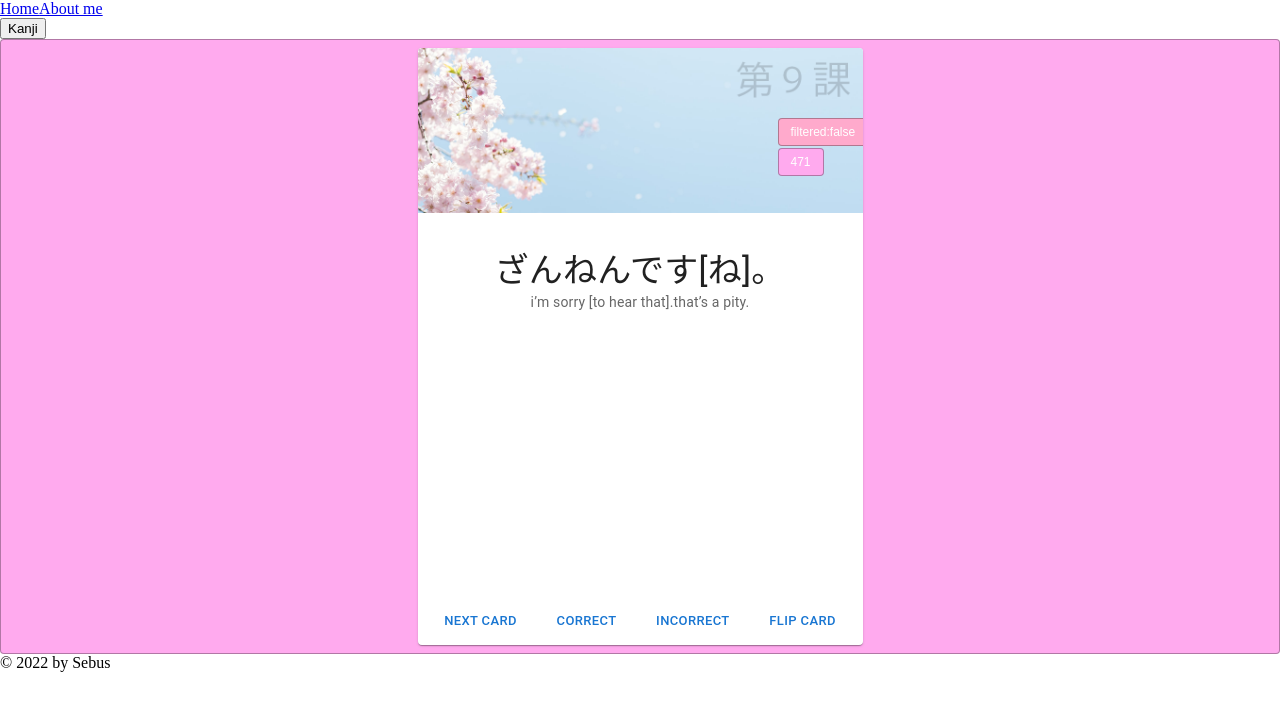
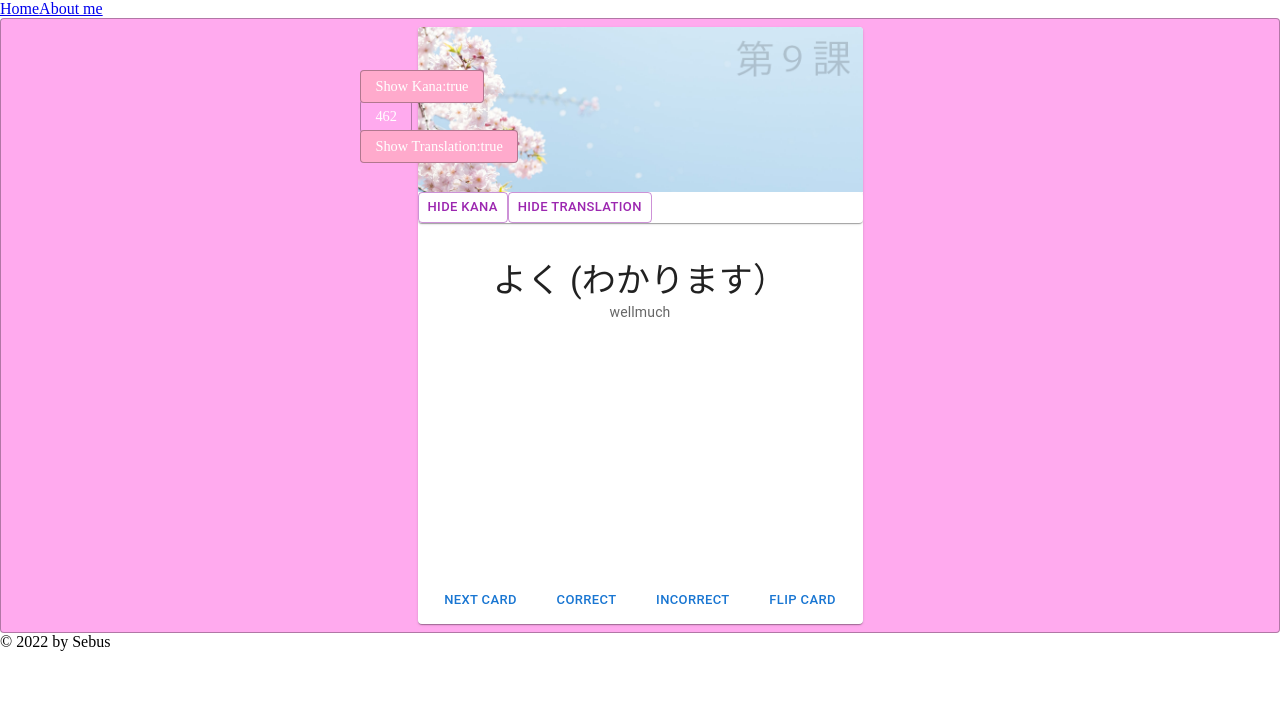
Before and after one commit to sebuzz/nf-capstone, a Next.js app: page / in a window 1280 px wide. Shown: the top 710 px of the page. Built offline with nearby package versions, Linux system fonts and the light colour scheme.

Commit message:
feat: Drawer menu (#18)
* feat: filter menu (still static)

* fix: reimplement filter logic

```diff
--- a/package.json
+++ b/package.json
@@ -25,6 +25,7 @@
   "dependencies": {
     "@emotion/react": "^11.7.1",
     "@emotion/styled": "^11.6.0",
+    "@mui/icons-material": "^5.3.1",
     "@mui/material": "^5.3.1",
     "axios": "0.24.0",
     "cheerio": "^1.0.0-rc.10",
--- a/src/atoms/div/styled.js
+++ b/src/atoms/div/styled.js
@@ -10,14 +10,6 @@ const StyledDiv = styled.div`
 	background: #fae;
 	color: #000;
 	font-size: 1em;
-
-	&:hover {
-		background: #d8b;
-	}
-
-	&:active {
-		background: #bad;
-	}
 `;
 
 export default StyledDiv;
--- /dev/null
+++ b/src/atoms/translation-holder/index.jsx
@@ -0,0 +1,15 @@
+import React from "react";
+import StyledTranslationHolder from "./styled";
+
+/**
+ *
+ * @param {React.ReactNode} children
+ * @param {React.HTMLAttributes<HTMLButtonElement>} props
+ * @return {JSX.Element}
+ * @constructor
+ */
+const TranslationHolder = ({ children, ...props }) => {
+	return <StyledTranslationHolder {...props}>{children}</StyledTranslationHolder>;
+};
+
+export default TranslationHolder;
--- /dev/null
+++ b/src/atoms/translation-holder/styled.js
@@ -0,0 +1,26 @@
+import styled from "@emotion/styled";
+import { pxToRem } from "../../ions/utils/unit";
+
+const StyledTranslationHolder = styled.div`
+	display: flex;
+	position: absolute;
+	top: ${pxToRem(130)};
+	left: ${pxToRem(360)};
+	justify-content: center;
+	padding: 0.5em 1em;
+	border: 1px solid rgba(0, 0, 0, 0.3);
+	border-radius: ${pxToRem(4)};
+	background: #fac;
+	color: #fff;
+	font-size: 0.9em;
+
+	&:hover {
+		background: #fac;
+	}
+
+	&:active {
+		background: #fac;
+	}
+`;
+
+export default StyledTranslationHolder;
--- a/src/ions/store/store.jsx
+++ b/src/ions/store/store.jsx
@@ -12,32 +12,39 @@ const useStore = create(set => ({
 	},
 	lessonData: [],
 	filteredData: [],
-	filtered: false,
-	toggleFiltered: () => {
+
+	showKana: true,
+	showTranslation: true,
+	toggleField: type => {
 		set(
 			produce(state => {
-				state.filtered = !state.filtered;
+				state[type] = !state[type];
+				if (type === "showKana") {
+					state.filteredData = state.showKana
+						? state.lessonData
+						: state.lessonData.filter(word => word.kanji.length > 0);
+				}
 			})
 		);
 	},
-	setFilter: type => {
-		set(state => {
-			const clone = [...state.lessonData];
-
-			if (type === "kanji") {
-				const kanjiFilter = clone.filter(word => word.kanji.length > 0);
-				return {
-					filteredData: kanjiFilter,
-				};
-			} else {
-				return {
-					filteredData: clone,
-				};
-			}
-		});
-	},
+	// MAYBE needed to filter
+	// setFilter: type => {
+	// 	set(state => {
+	// 		switch (type) {
+	// 			case "kanji":
+	// 				return {
+	// 					filteredData: state.lessonData.filter(word => word.kanji.length > 0),
+	// 				};
+	//
+	// 			default:
+	// 				return {
+	// 					filteredData: state.lessonData,
+	// 				};
+	// 		}
+	// 	});
+	// },
 	setLessonData: lessonData => {
-		set(() => ({ lessonData: lessonData }));
+		set(() => ({ lessonData, filteredData: lessonData }));
 		//console.log("lessonData:", lessonData);
 	},
 
--- a/src/molecules/card-footer/index.jsx
+++ b/src/molecules/card-footer/index.jsx
@@ -4,22 +4,14 @@ import * as React from "react";
 import Stack from "@mui/material/Stack";
 import randomCardNumber from "../../ions/utils/randomCardNumber";
 
-const CardFooter = ({ ...props }) => {
-	//const setCurrentCard = useStore(state => state.setCurrentCard);
-	//const lessonData = useStore(state => state.lessonData);
-	const { lessonData, filteredData, filtered, setCurrentCard } = useStore(state => state);
-	//const filtered = useStore(state => state.filtered);
+const CardFooter = () => {
+	const setCurrentCard = useStore(state => state.setCurrentCard);
+	const filteredData = useStore(state => state.filteredData);
 
 	const nextCard = () => {
-		if (!filtered) {
-			const currentCardNo = lessonData[randomCardNumber(lessonData.length - 1)];
-			console.log("currentCardNo:", currentCardNo);
-			setCurrentCard(currentCardNo);
-		} else {
-			const currentCardNo = filteredData[randomCardNumber(filteredData.length - 1)];
-			console.log("currentCardNo:", currentCardNo);
-			setCurrentCard(currentCardNo);
-		}
+		const randomCard = filteredData[randomCardNumber(filteredData.length - 1)];
+		console.log("currentCardNo:", randomCard);
+		setCurrentCard(randomCard);
 	};
 	return (
 		<CardActions>
--- a/src/molecules/card-header/index.jsx
+++ b/src/molecules/card-header/index.jsx
@@ -3,10 +3,14 @@ import * as React from "react";
 import useStore from "../../ions/store/store";
 import VocabularyNoHolder from "../../atoms/vocabulary-no-holder";
 import FilteredHolder from "../../atoms/filtered-holder";
+import TranslationHolder from "../../atoms/translation-holder";
+import MenuDrawer from "../menu-drawer";
 
 const CardHeader = ({ ...props }) => {
-	//const currentCard = useStore(state => state.currentCard);
-	const { currentCard, filtered } = useStore(state => state);
+	const currentCard = useStore(state => state.currentCard);
+	const showKana = useStore(state => state.showKana);
+	const showTranslation = useStore(state => state.showTranslation);
+
 	return (
 		<>
 			<CardMedia
@@ -16,8 +20,13 @@ const CardHeader = ({ ...props }) => {
 				image="/images/flashcard.png"
 				alt={props.lesson}
 			/>
-			<VocabularyNoHolder>{currentCard?.vocabularyNo}</VocabularyNoHolder>
-			<FilteredHolder>{`filtered:${filtered}`}</FilteredHolder>
+
+			<div>
+				<VocabularyNoHolder>{currentCard?.vocabularyNo}</VocabularyNoHolder>
+				<FilteredHolder>{`Show Kana:${showKana}`}</FilteredHolder>
+				<TranslationHolder>{`Show Translation:${showTranslation}`}</TranslationHolder>
+			</div>
+			<MenuDrawer />
 		</>
 	);
 };
--- a/src/molecules/card-main-area/index.jsx
+++ b/src/molecules/card-main-area/index.jsx
@@ -5,40 +5,28 @@ import * as React from "react";
 import useStore from "../../ions/store/store";
 
 const CardMainArea = ({ ...props }) => {
-	const filtered = useStore(store => store.filtered);
-	if (!filtered) {
+	const showKana = useStore(store => store.showKana);
+	const showTranslation = useStore(store => store.showTranslation);
+
 	return (
 		<Stack justifyContent="center" alignItems="center" spacing={2}>
 			<CardContent>
 				<Typography gutterBottom align="center" variant="h2" component="div">
 					{props.kanji}
 				</Typography>
+				{showKana && (
 					<Typography align="center" variant="h4" component="div">
 						{props.word}
 					</Typography>
+				)}
+				{showTranslation && (
 					<Typography align="center" variant="body2" color="text.secondary">
 						{props.meaning}
 					</Typography>
+				)}
 			</CardContent>
 		</Stack>
 	);
-	} else {
-		return (
-			<Stack justifyContent="center" alignItems="center" spacing={2}>
-				<CardContent>
-					<Typography gutterBottom align="center" variant="h2" component="div">
-						{props.kanji}
-					</Typography>
-					<Typography align="center" variant="h4" component="div">
-						&nbsp;
-					</Typography>
-					<Typography align="center" variant="body2" color="text.secondary">
-						{props.meaning}
-					</Typography>
-				</CardContent>
-			</Stack>
-		);
-	}
 };
 
 export default CardMainArea;
--- /dev/null
+++ b/src/molecules/menu-drawer/index.jsx
@@ -0,0 +1,47 @@
+import * as React from "react";
+import useStore from "../../ions/store/store";
+
+import Paper from "@mui/material/Paper";
+import Stack from "@mui/material/Stack";
+import { Button } from "@mui/material";
+
+const MenuDrawer = () => {
+	const showKana = useStore(store => store.showKana);
+	const showTranslation = useStore(store => store.showTranslation);
+	const toggleField = useStore(store => store.toggleField);
+
+	return (
+		<Paper>
+			<Stack direction="row">
+				<div>
+					<Button
+						sx={{ background: showKana ? "none" : "lightblue" }}
+						size="small"
+						variant="outlined"
+						color="secondary"
+						onClick={() => {
+							toggleField("showKana");
+						}}
+					>
+						Hide Kana
+					</Button>
+				</div>
+				<div>
+					<Button
+						sx={{ background: showTranslation ? "none" : "lightblue" }}
+						size="small"
+						variant="outlined"
+						color="secondary"
+						onClick={() => {
+							toggleField("showTranslation");
+						}}
+					>
+						Hide Translation
+					</Button>
+				</div>
+			</Stack>
+		</Paper>
+	);
+};
+
+export default MenuDrawer;
--- a/src/organisms/flashcard/index.jsx
+++ b/src/organisms/flashcard/index.jsx
@@ -1,6 +1,6 @@
 import * as React from "react";
 import Card from "@mui/material/Card";
-import { CardActionArea, Paper } from "@mui/material";
+import { Paper } from "@mui/material";
 import Box from "@mui/material/Box";
 import Div from "../../atoms/div";
 import CardHeader from "../../molecules/card-header";
@@ -12,12 +12,12 @@ const Flashcard = ({ ...props }) => {
 		<Div {...props}>
 			<Card sx={{ width: 445 }}>
 				<Paper elevation={20}>
-					<CardActionArea>
-						<Box sx={{ height: 550 }} alignItems="center">
-							<CardHeader {...props} />
+					<Box sx={{ height: 550 }} alignItems="center">
+						<CardHeader {...props} />
+						<Box sx={{ height: 410 }}>
 							<CardMainArea {...props} />
 						</Box>
-					</CardActionArea>
+					</Box>
 					<CardFooter {...props} />
 				</Paper>
 			</Card>
--- a/src/pages/index.jsx
+++ b/src/pages/index.jsx
@@ -7,62 +7,39 @@ import randomCardNumber from "../ions/utils/randomCardNumber";
 import axios from "axios";
 
 const Page = () => {
-	const setCurrentCard = useStore(state => state.setCurrentCard);
 	const currentCard = useStore(state => state.currentCard);
-	const lessonData = useStore(state => state.lessonData);
-	const setFilter = useStore(state => state.setFilter);
-	const toggleFiltered = useStore(state => state.toggleFiltered);
-	const setLessonData = useStore(state => state.setLessonData);
 
 	// fetch lesson data once
-	useEffect(async () => {
-		console.log("attempting initial fetch lesson data");
-		const response = await axios.get("/vocabulary/japanese/9.json");
-		const result = response.data;
-		const lessonData = result.vocabulary;
-		setLessonData(lessonData);
+	useEffect(() => {
+		const callback = async () => {
+			const setLessonData = useStore.getState().setLessonData;
+			const setCurrentCard = useStore.getState().setCurrentCard;
+			console.log("attempting initial fetch lesson data");
+			const { data } = await axios.get("/vocabulary/japanese/9.json");
+
+			const lessonData = data.vocabulary;
+
+			// TODO: test if filter is set and then maybe use filteredLesson
+			const randomCard = lessonData[randomCardNumber(lessonData.length - 1)];
+			console.log("cCN:", randomCard);
+			setLessonData(lessonData);
+			setCurrentCard(randomCard);
+		};
+		callback();
 	}, []);
-
-	// Initialize Card on page load
-	useEffect(() => {
-		// TODO: test if filter is set and then maybe use filteredLesson
-		const currentCardNo = lessonData[randomCardNumber(lessonData.length - 1)];
-		console.log("cCN:", currentCardNo);
-		setCurrentCard(currentCardNo);
-		console.log("currentCard:", currentCard);
-	}, [lessonData]);
 
 	return (
 		<Layout>
-			<button
-				type="button"
-				onClick={() => {
-					toggleFiltered();
-					setFilter("kanji");
-					// console.log(filteredData);
-					// console.log("filtered:", filtered);
-				}}
-			>
-				Kanji
-			</button>
 			<Head>
 				<title key="title">KOTOBA</title>
 				<meta key="description" name="description" content="This is my capstone project" />
 			</Head>
-			{/*<h1>Home</h1>*/}
-			{/*{loading && <div>Loading...</div>}*/}
-			{/*{error && <div>{error.message}</div>}*/}
-			{/*{data && (*/}
-			{/*	<pre>*/}
-			{/*		<code>{JSON.stringify(data, null, 4)}</code>*/}
-			{/*	</pre>*/}
-			{/*)}*/}
+
 			<Flashcard
 				title={currentCard?.lesson}
 				word={currentCard?.word}
 				kanji={currentCard?.kanji}
 				meaning={currentCard?.meaning}
-				random={randomCardNumber(48)}
 			/>
 		</Layout>
 	);
```
Also changed, not shown: 1 other file (tests, documents, lock files or other folders). Lines whose indentation alone changed are shown as unchanged.
